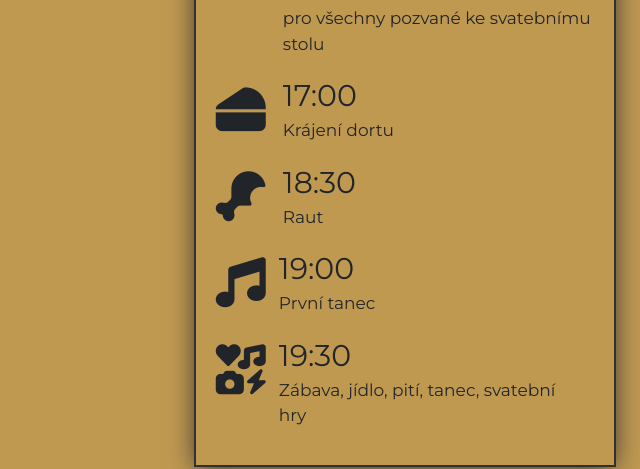
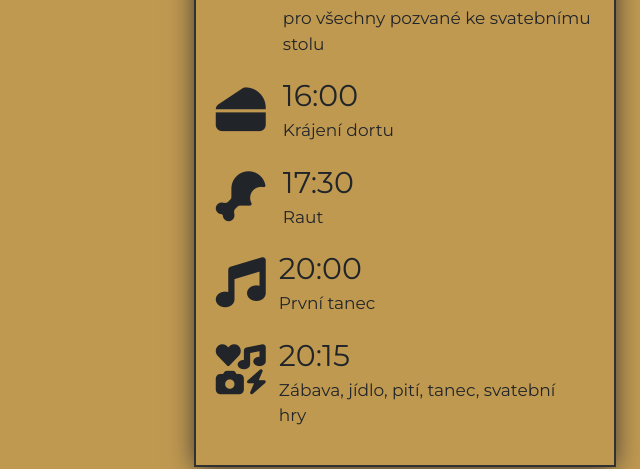
Before and after one commit to prokne/svatebni-web, a website: page index.html in a window 1280 px wide. Shown: the part 5732-6201 px from the top of the page, 235-875 px from the left. Drawn offline with nearby package versions, Linux system fonts and the light colour scheme; a web font is replaced by a local one.

Commit message:
change harmonogram

```diff
--- a/index.html
+++ b/index.html
@@ -386,7 +386,7 @@
               <i class="fa-solid fa-cheese"></i>
             </div>
             <div class="col-sm-10">
-              <div class="program-hour">17:00</div>
+              <div class="program-hour">16:00</div>
               <p class="program-description">Krájení dortu</p>
             </div>
           </div>
@@ -395,7 +395,7 @@
               <i class="fa-solid fa-drumstick-bite"></i>
             </div>
             <div class="col-sm-10">
-              <div class="program-hour">18:30</div>
+              <div class="program-hour">17:30</div>
               <p class="program-description">Raut</p>
             </div>
             <div class="row">
@@ -403,7 +403,7 @@
                 <i class="fa-solid fa-music"></i>
               </div>
               <div class="col-sm-10">
-                <div class="program-hour">19:00</div>
+                <div class="program-hour">20:00</div>
                 <p class="program-description">První tanec</p>
               </div>
             </div>
@@ -412,7 +412,7 @@
                 <i class="fa-solid fa-icons"></i>
               </div>
               <div class="col-sm-10">
-                <div class="program-hour">19:30</div>
+                <div class="program-hour">20:15</div>
                 <p class="program-description">
                   Zábava, jídlo, pití, tanec, svatební hry
                 </p>
```
